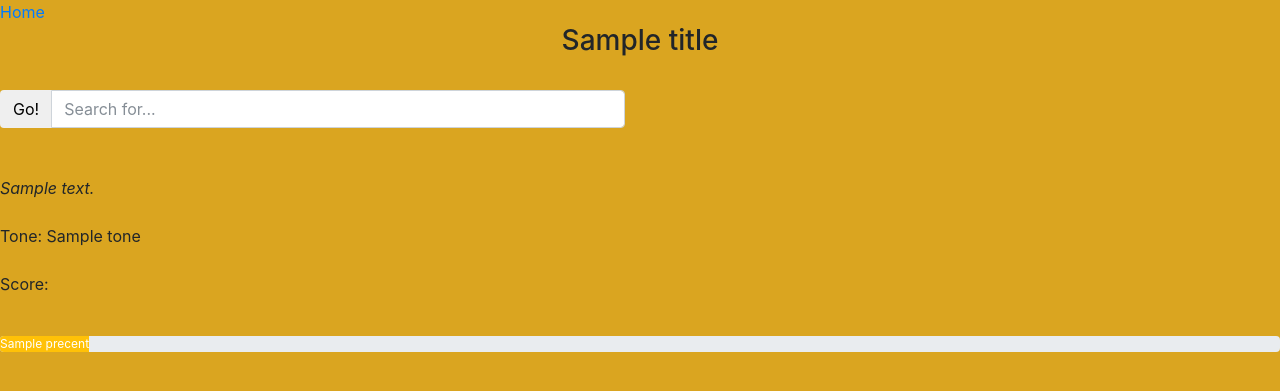
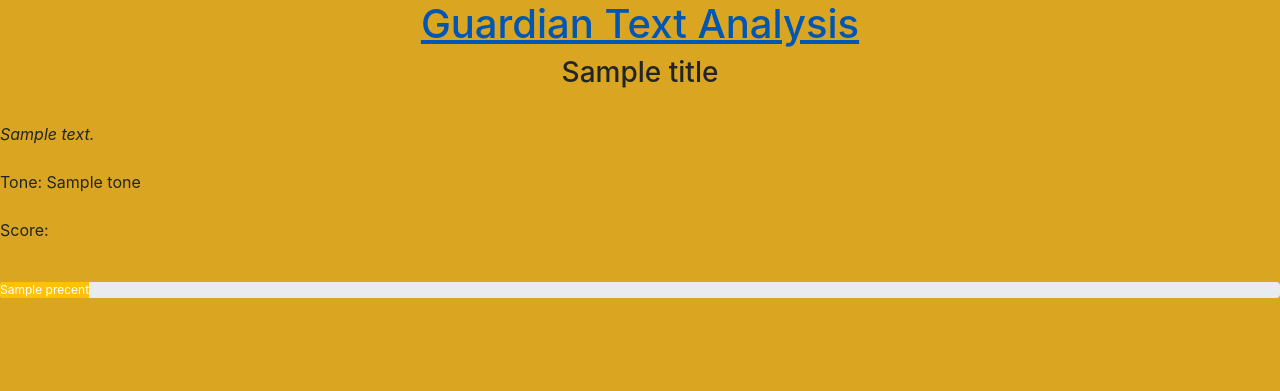
Before and after one commit to DimitriyL/WideAngleLensView, a Flask app: template templates/article.html in a window 1280 px wide. Shown: the top 391 px of the page. Run offline with Flask 2, Linux system fonts and the light colour scheme; the template is opened without the code that fills it: most values are stand-ins (such as "Sample title", 1, 10 or a date in 2020); parts of the project's set-up code (start-up, migrations or seed data) failed here and were passed over; some libraries are stand-ins or nearby versions.

Commit message:
small modification

```diff
--- a/templates/article.html
+++ b/templates/article.html
@@ -12,22 +12,10 @@
   </head>
 
   <body style="background-color: goldenrod;">
-	<a href = "/"> Home </a>
+	<a href = "/"><h1><center> Guardian Text Analysis </center></h1></a>
 	<h3><center> {{title}} </center></h3>
 	<br>
 
-<div class="row">
-  <div class="col-lg-6">
-    <div class="input-group">
-      <span class="input-group-btn">
-        <button class="btn btn-default" type="button">Go!</button>
-      </span>
-      <input type="text" class="form-control" placeholder="Search for...">
-    </div><!-- /input-group -->
-  </div><!-- /.col-lg-6 -->
-</div><!-- /.row -->
-
-	<br><br>
 	<p>
 		{%for sent in sentences -%}
 				<i>{{sent['text']}}</i>
```
